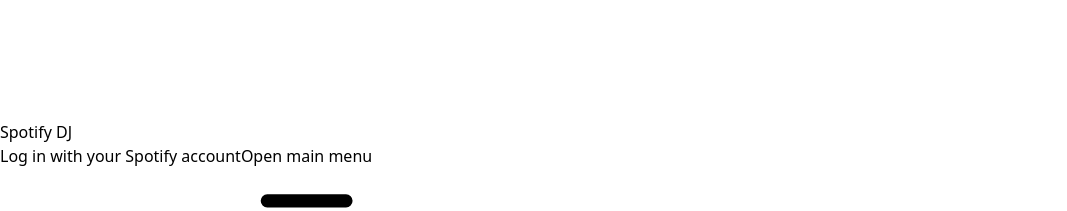
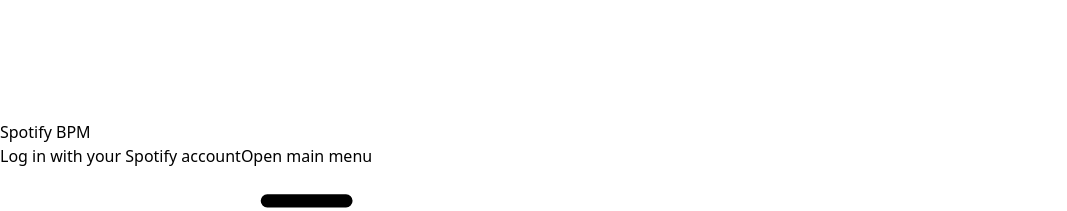
Before and after one commit to juliaisasti/spotify-dj, a React (Vite) app in the folder client/: page / in a window 1280 px wide. Shown: the part 1160-1371 px from the top of the page, without its empty margins (0-1067 px from the left). Built offline with nearby package versions, Linux system fonts and the light colour scheme.

Commit message:
minor fixes for vercel deploy

```diff
--- a/client/src/components/Header.jsx
+++ b/client/src/components/Header.jsx
@@ -10,10 +10,10 @@
               <img
                 src="/favicon.svg"
                 className="mr-3 h-6 sm:h-9"
-                alt="Spotify DJ"
+                alt="Spotify BPM"
               />
               <span className="self-center text-xl font-semibold whitespace-nowrap dark:text-white">
-                Spotify DJ
+                Spotify BPM
               </span>
             </a>
             <div className="flex items-center lg:order-2">
```
Also changed, not shown: 1 other file (tests, documents, lock files or other folders).
